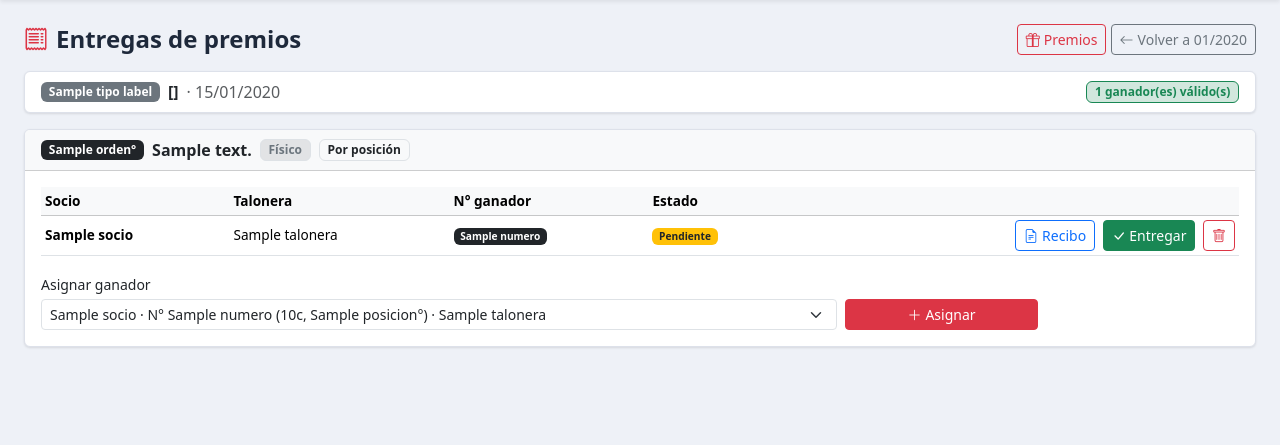
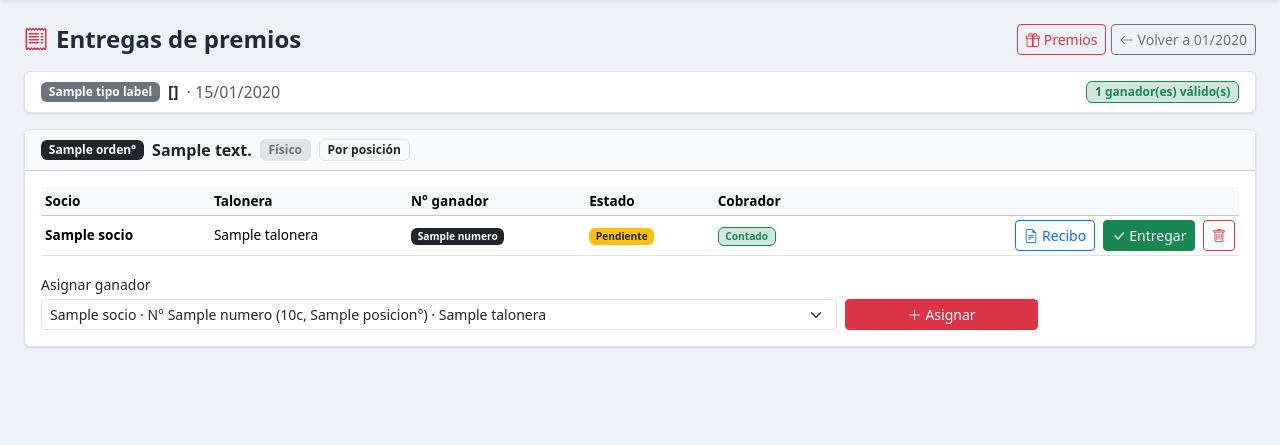
Before and after one commit to Serglla/Bono-Contribucion, a FastAPI app: template app/templates/sorteo_entregas.html in a window 1280 px wide. Shown: the part 57-502 px from the top of the page. Run offline with FastAPI, Linux system fonts and the light colour scheme; the template is opened without the code that fills it: most values are stand-ins (such as "Sample title", 1, 10 or a date in 2020).

Commit message:
update recibos quien es el cobrador

```diff
--- a/app/routers/sorteos.py
+++ b/app/routers/sorteos.py
@@ -1244,6 +1244,21 @@ async def entregas_form(sid: int, request: Request, db: Session = Depends(get_db
         for e in p.entregas:
             b = e.boleta
             c = b.comprador if b else None
+            # Columna Cobrador: quién le cobra a este ganador, para saber a quién
+            # mandarle el recibo. Si la boleta es al contado no hay cobrador →
+            # se muestra "Contado". Mismo criterio que el badge de Socios:
+            # tiene número especial (slot 1 o 2) O entró pagando todo de entrada
+            # (cuotas_anticipadas >= cuotas_pactadas) — los especiales se cargan
+            # recién cuando se agota el talonario de 5, así que puede no haberlo aún.
+            _contado = False
+            _cobrador = ""
+            if b is not None:
+                _pact = b.cuotas_pactadas or 0
+                _contado = bool(
+                    b.numero_especial or b.numero_especial_2
+                    or (_pact > 0 and (b.cuotas_anticipadas or 0) >= _pact)
+                )
+                _cobrador = b.cobrador.nombre if b.cobrador else ""
             entregas.append({
                 "id": e.id,
                 "socio": c.apellido_nombre if c else "—",
@@ -1251,6 +1266,8 @@ async def entregas_form(sid: int, request: Request, db: Session = Depends(get_db
                 "numero": e.numero_ganador or "",
                 "entregado": e.entregado,
                 "fecha_entrega": e.fecha_entrega.strftime("%d/%m/%Y") if e.fecha_entrega else "",
+                "contado": _contado,
+                "cobrador": _cobrador,
             })
             ya.add((e.boleta_id, e.numero_ganador))
         # POR_CIFRAS: el desplegable solo ofrece los ganadores del nivel del premio,
--- a/app/templates/sorteo_entregas.html
+++ b/app/templates/sorteo_entregas.html
@@ -76,7 +76,7 @@
       <table class="table table-sm align-middle mb-3" style="font-size:0.85rem;">
         <thead class="table-light">
           <tr>
-            <th>Socio</th><th>Talonera</th><th>N° ganador</th><th>Estado</th><th class="text-end"></th>
+            <th>Socio</th><th>Talonera</th><th>N° ganador</th><th>Estado</th><th>Cobrador</th><th class="text-end"></th>
           </tr>
         </thead>
         <tbody>
@@ -91,6 +91,16 @@
                 {% if e.fecha_entrega %}<span class="text-muted small">{{ e.fecha_entrega }}</span>{% endif %}
               {% else %}
                 <span class="badge bg-warning text-dark">Pendiente</span>
+              {% endif %}
+            </td>
+            {# Al contado no hay cobrador → se muestra "Contado" en su lugar #}
+            <td style="white-space:nowrap;">
+              {% if e.contado %}
+                <span class="badge bg-success-subtle text-success border border-success">Contado</span>
+              {% elif e.cobrador %}
+                {{ e.cobrador }}
+              {% else %}
+                <span class="text-muted">—</span>
               {% endif %}
             </td>
             <td class="text-end" style="white-space:nowrap;">
```
